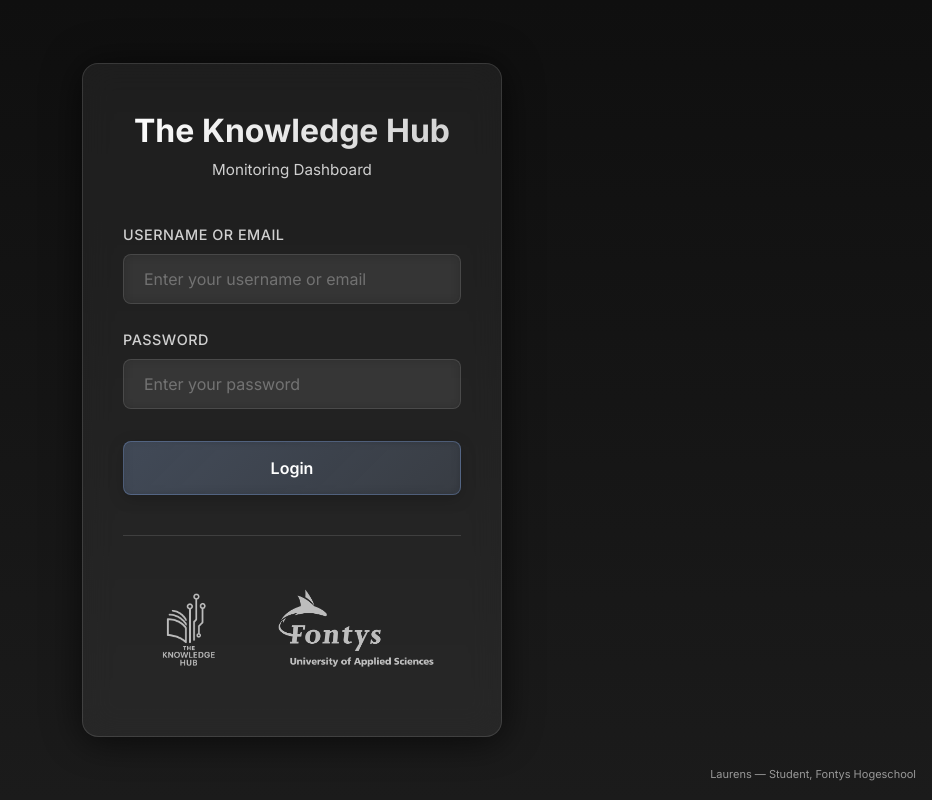
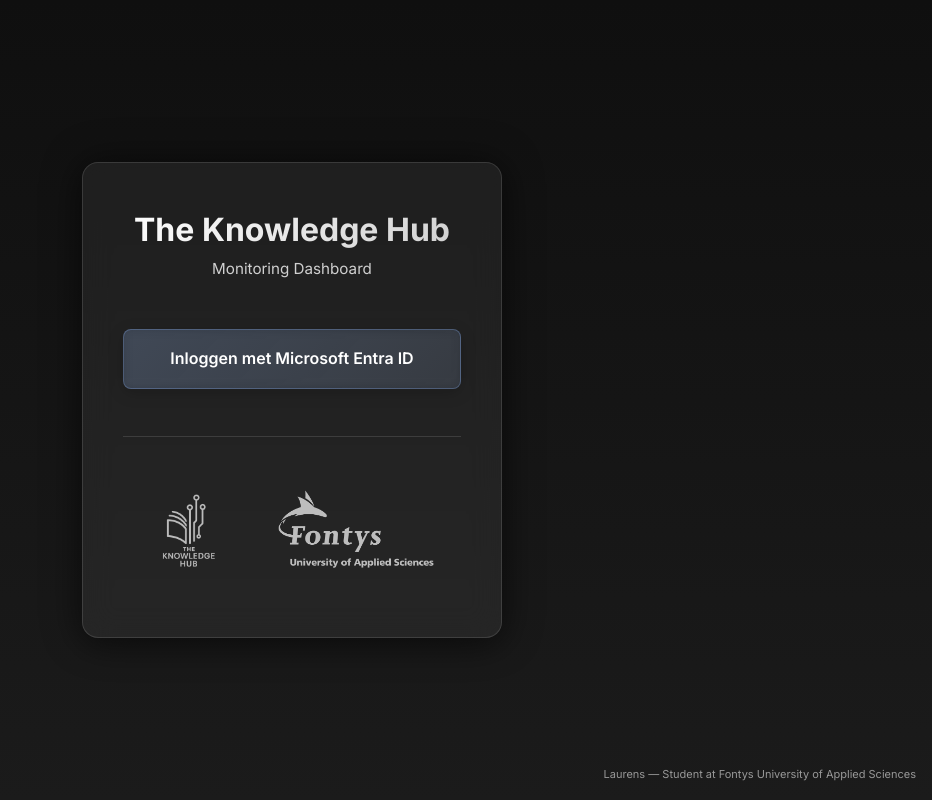
Before and after one commit to Inquility123/knowledgehub-admin, a Flask app: page / in a window 1280 px wide. Shown: the whole page, without its empty margins (348-1280 px from the left). Run offline with Flask 3, Linux system fonts and the light colour scheme.

Commit message:
Update index.html

```diff
--- a/templates/index.html
+++ b/templates/index.html
@@ -12,40 +12,16 @@
             <h1 class="login-title">The Knowledge Hub</h1>
             <p class="login-subtitle">Monitoring Dashboard</p>
 
-            <form class="login-form" action="/dashboard" method="get">
-                <div class="form-group">
-                    <label for="username" class="form-label">Username or Email</label>
-                    <input
-                        type="text"
-                        id="username"
-                        name="username"
-                        class="form-input"
-                        placeholder="Enter your username or email"
-                        autocomplete="username"
-                        required
-                    >
+            <!-- Microsoft Entra ID Login Button -->
+            <div class="login-form">
+                <a href="{{ url_for('login') }}" class="btn btn-primary login-button">
+                    Inloggen met Microsoft Entra ID
+                </a>
             </div>
-
-                <div class="form-group">
-                    <label for="password" class="form-label">Password</label>
-                    <input
-                        type="password"
-                        id="password"
-                        name="password"
-                        class="form-input"
-                        placeholder="Enter your password"
-                        autocomplete="current-password"
-                        required
-                    >
-                </div>
-
-                <button type="submit" class="btn btn-primary login-button">
-                    Login
-                </button>
-            </form>
 
             <!-- Logo Row -->
             <div class="logo-row">
+
                 <img src="{{ url_for('static', filename='images/knowledgehub_logo.png') }}"
                     alt="Knowledge Hub Logo"
                     class="footer-logo footer-logo-kh">
@@ -59,7 +35,7 @@
     </div>
 
     <!-- Signature -->
-    <div class="page-signature">Laurens — Student, Fontys Hogeschool</div>
+    <div class="page-signature">Laurens — Student at Fontys University of Applied Sciences</div>
 
     <script src="{{ url_for('static', filename='script.js') }}"></script>
 </body>
```
Lines whose indentation alone changed are shown as unchanged.
